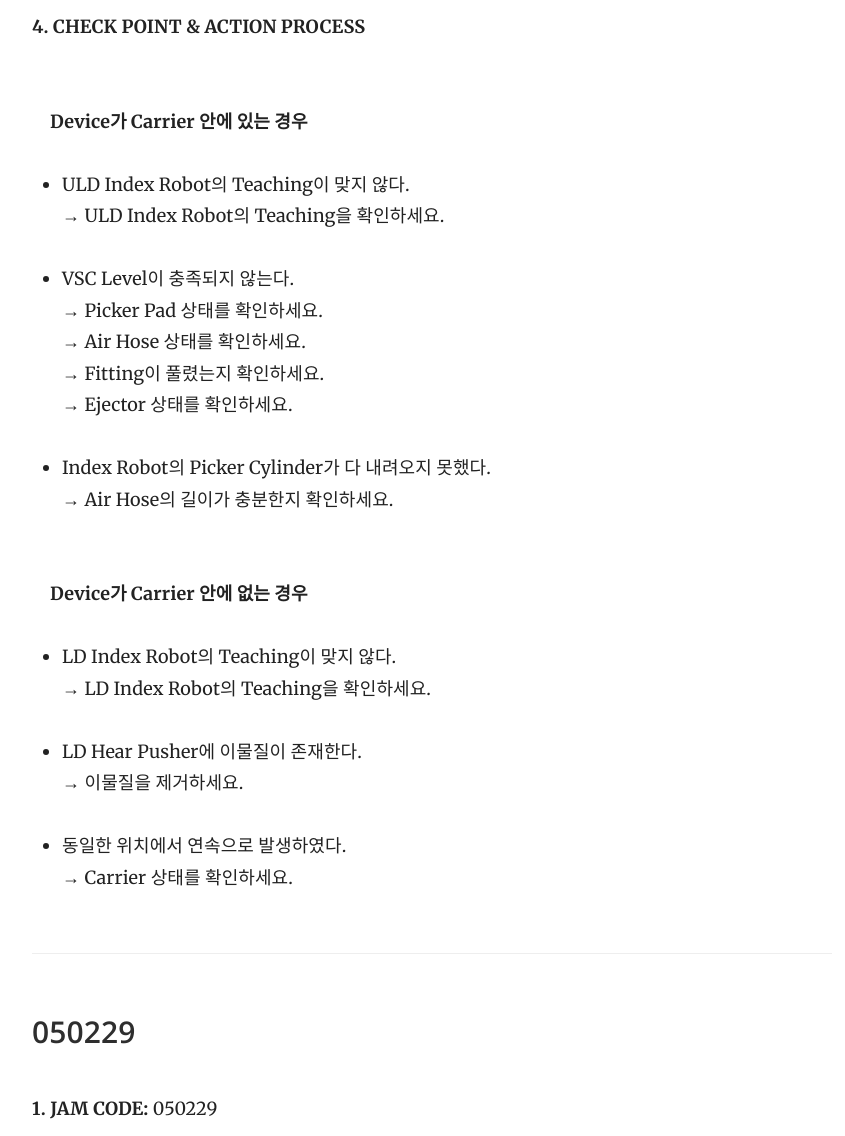
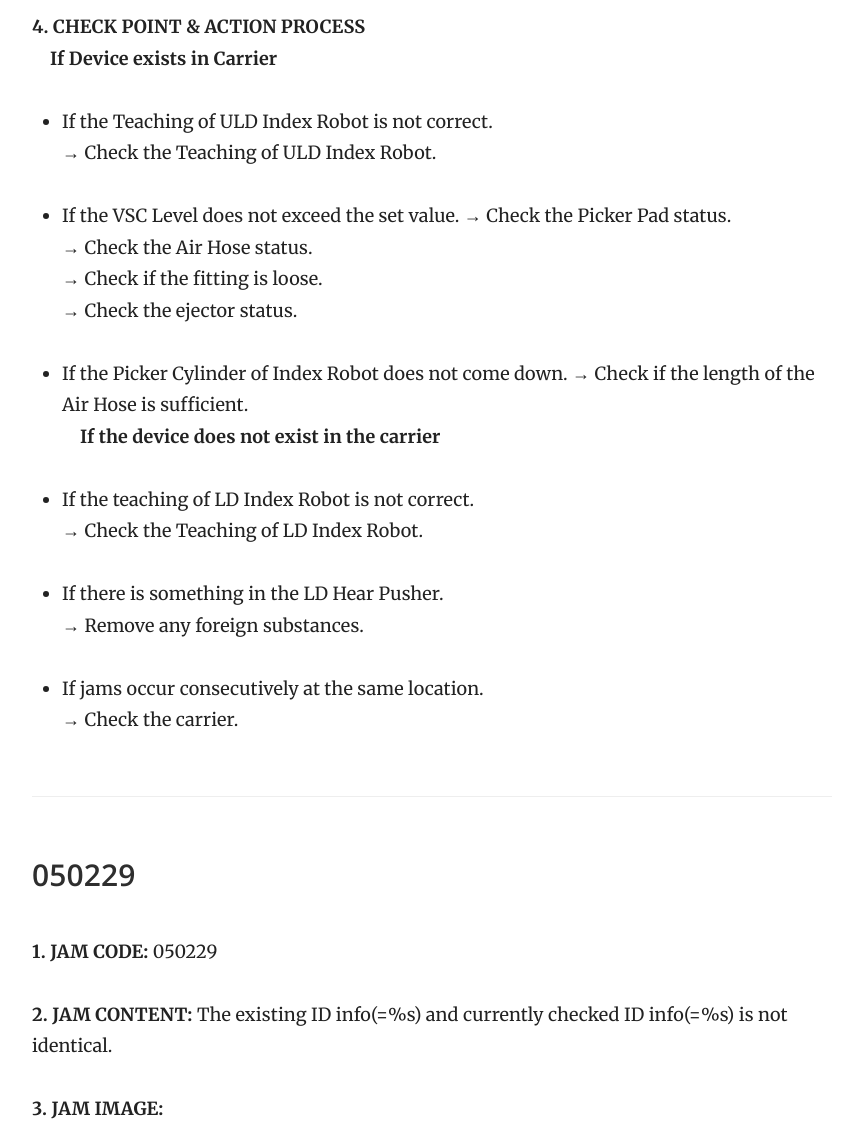
Before and after one commit to lte0609/ht_kr, a Jekyll site: the page built from _docs/troubleshooting/jamcode.md, in a window 1280 px wide and 1400 px high, scrolled down 2965 px. Shown: the part 213-1349 px from the top of the window, without its empty margins (358-1203 px from the left). Built offline with Jekyll 4.4.1, drawn with Linux system fonts in a browser that asks for light colours; grey boxes are pictures that could not be loaded.

Commit message:
Update jamcode.md

```diff
--- a/_docs/troubleshooting/jamcode.md
+++ b/_docs/troubleshooting/jamcode.md
@@ -50,7 +50,6 @@ order: 1
   → LD XY Robot의 Teaching을 확인하세요.
   → LD Index Robot의 VSC Level을 확인하세요.
 -->
-
 * If the device of LD Buffer is disturbed.
   → Check the Teaching of LD XY Robot.
   → Check the VSC Level of the LD Index Robot.
@@ -59,7 +58,6 @@ order: 1
 * LD Plate의 Device가 흐트러져 있다.
   → Tray Transfer를 확인하세요.
 -->
-
 * If the device of the LD Plate is disturbed.
   → Check Tray Transfer.
 
@@ -76,32 +74,63 @@ order: 1
 
 **4. CHECK POINT & ACTION PROCESS**
 
+<!--
+　**Device가 Carrier 안에 있는 경우**
+-->
+　**If Device exists in Carrier**
 
-　**Device가 Carrier 안에 있는 경우**
-
+<!--
 * ULD Index Robot의 Teaching이 맞지 않다.
   → ULD Index Robot의 Teaching을 확인하세요.
+-->
+* If the Teaching of ULD Index Robot is not correct.
+  → Check the Teaching of ULD Index Robot.
 
-* VSC Level이 충족되지 않는다.
-  → Picker Pad 상태를 확인하세요.
-  → Air Hose 상태를 확인하세요.
+<!--
+* VSC Level이 설정 값을 넘지 못했다.
+  → Picker Pad를 확인하세요.
+  → Air Hose를 확인하세요.
   → Fitting이 풀렸는지 확인하세요.
-  → Ejector 상태를 확인하세요.
+  → Ejector를 확인하세요.
+-->
+* If the VSC Level does not exceed the set value.
+  → Check the Picker Pad status.
+  → Check the Air Hose status.
+  → Check if the fitting is loose.
+  → Check the ejector status.
 
+<!--
 * Index Robot의 Picker Cylinder가 다 내려오지 못했다.
   → Air Hose의 길이가 충분한지 확인하세요.
+-->
+* If the Picker Cylinder of Index Robot does not come down.
+  → Check if the length of the Air Hose is sufficient.
 
+<!--
+　**Device가 Carrier 안에 없는 경우**
+-->
+　**If the device does not exist in the carrier**
 
-　**Device가 Carrier 안에 없는 경우**
-
+<!--
 * LD Index Robot의 Teaching이 맞지 않다.
   → LD Index Robot의 Teaching을 확인하세요.
+-->
+* If the teaching of LD Index Robot is not correct.
+  → Check the Teaching of LD Index Robot.
 
+<!--
 * LD Hear Pusher에 이물질이 존재한다.
   → 이물질을 제거하세요.
+-->
+* If there is something in the LD Hear Pusher.
+  → Remove any foreign substances.
 
+<!--
 * 동일한 위치에서 연속으로 발생하였다.
   → Carrier 상태를 확인하세요.
+-->
+* If jams occur consecutively at the same location.
+  → Check the carrier.
 
 
 ### 050229
```
